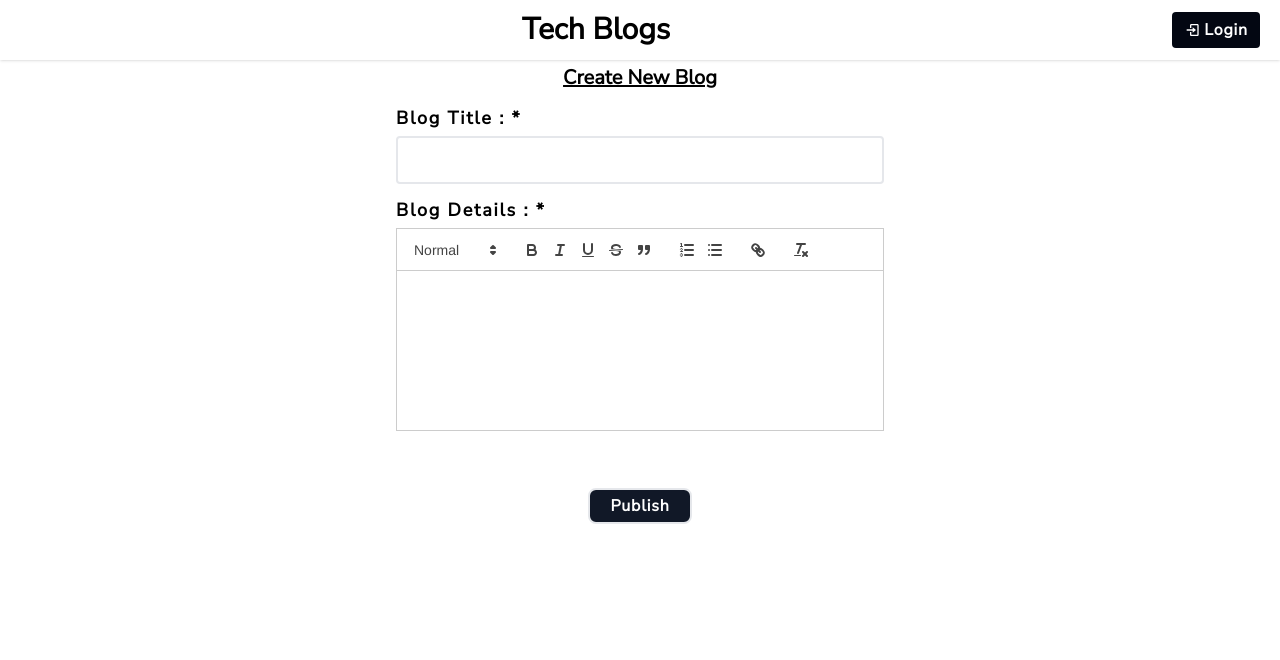
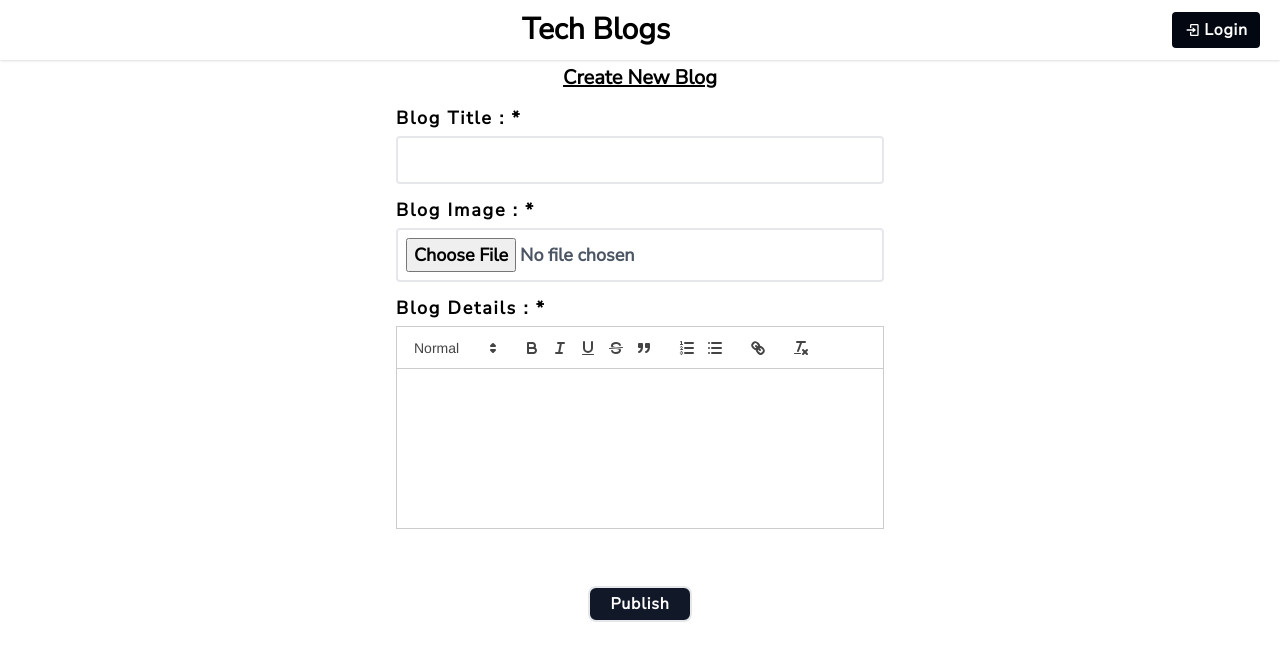
Before and after one commit to Mohammad-Nafis-Abdullah/mna-blog-application, a Next.js app: page /create-blog in a window 1280 px wide. Shown: the top 660 px of the page. Built offline with nearby package versions, Linux system fonts and the light colour scheme.

Commit message:
image uploading input field and details edit error handling issue solved

```diff
--- a/src/pages/create-blog.js
+++ b/src/pages/create-blog.js
@@ -1,3 +1,4 @@
+/* eslint-disable @next/next/no-img-element */
 /* eslint-disable react-hooks/exhaustive-deps */
 import Head from 'next/head';
 import React, { useState } from 'react';
@@ -8,8 +9,9 @@ import { useForm } from 'react-hook-form';
 
 const CreatePost = () => {
     const [value, setValue] = useState('');
+    const [img, setImg] = useState(undefined);
     const [err, setErr] = useState(false);
-    const { register, handleSubmit, watch, formState: { errors } } = useForm();
+    const { register, handleSubmit, reset, clearErrors, formState: { errors } } = useForm();
 
     const modules = {
         toolbar: [
@@ -27,8 +29,8 @@ const CreatePost = () => {
         'link'
     ];
 
-    const errGenerator = (text='')=> {
-        if (!text) {
+    const errGenerator = (length)=> {
+        if (length===1) {
             setErr(true);
             return;
         }
@@ -38,12 +40,19 @@ const CreatePost = () => {
 
     // form submitting function
     const submitting = (data)=> {
-        if (!value) {
+        if (!value || err || !img) {
             setErr(true);
             return;
         }
-        const blog = {...data,detail:value};
+        const blog = {...data,detail:value,img:img};
         console.log(blog);
+    }
+
+    const getPreviewUrl = (file)=> {
+        if (!file) {
+            return '';
+        }
+        return URL.createObjectURL(file);
     }
 
     return (
@@ -59,11 +68,32 @@ const CreatePost = () => {
                 <label className='space-y-1'>
                     <span className='text-lg font-bold tracking-widest'>Blog Title : *</span>
                     <input
-                        {...register('title', { required: "Title is required", pattern: /[A-Za-z]+/i })}
+                        {...register('title', { required: "Title is required", pattern:{
+                            value:/[A-Za-z]+/i,
+                            message:'Not a valid title'
+                        } })}
                         className='border-2 p-2 text-lg w-full min-w-0 rounded text-gray-600 font-bold' type="text"/>
                     {
                         errors.title &&
                         <p className='text-red-600 text-sm font-bold bg-red-200 p-2 rounded tracking-wider'>{errors.title?.message}</p>
+                    }
+                </label>
+
+                <label className='space-y-1'>
+                    <span className='text-lg font-bold tracking-widest'>Blog Image : *</span>
+                    <input
+                        {...register('img',{ required: "Image is required"})}
+                        accept=".jpg, .jpeg, .png"
+                        type="file"
+                        onChange={(e)=> setImg(e.target.files?.[0])}
+                        className='border-2 p-2 text-lg w-full min-w-0 rounded text-gray-600 font-bold' />
+                    {
+                        errors.img &&
+                        <p className='text-red-600 text-sm font-bold bg-red-200 p-2 rounded tracking-wider'>{errors.img?.message}</p>
+                    }
+                    {
+                        img &&
+                        <img src={getPreviewUrl(img)} alt="" className='mx-auto h-40 w-full object-scale-down' />
                     }
                 </label>
 
@@ -75,7 +105,7 @@ const CreatePost = () => {
                     }
                     <ReactQuill value={value} onChange={(content,delta,source,editor) => {
                         setValue(content);
-                        errGenerator(editor.getText());
+                        errGenerator(editor.getLength());
                     }} modules={modules} formats={formats} style={{
                         minHeight: '10rem',
                         height: '10rem'
```
